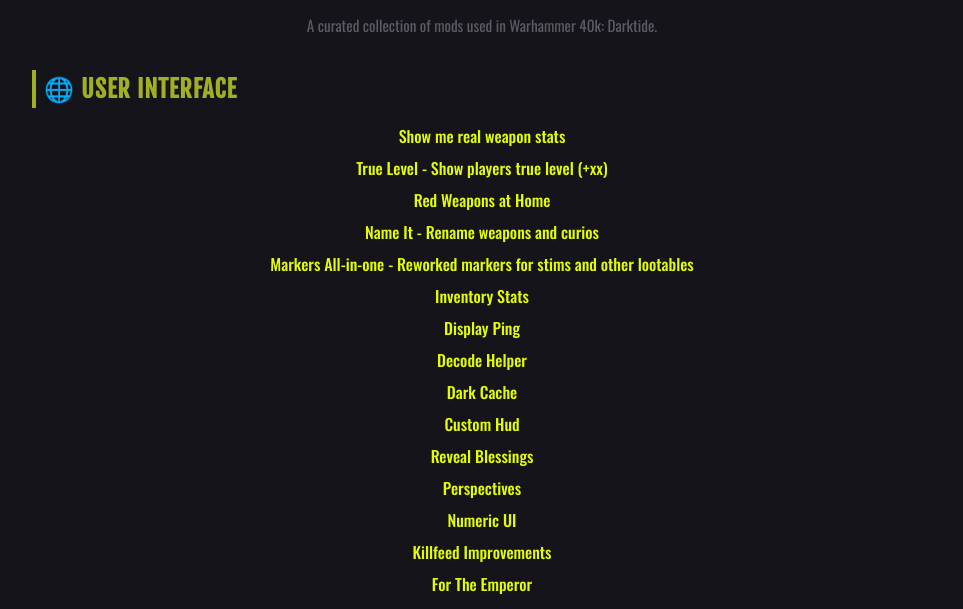
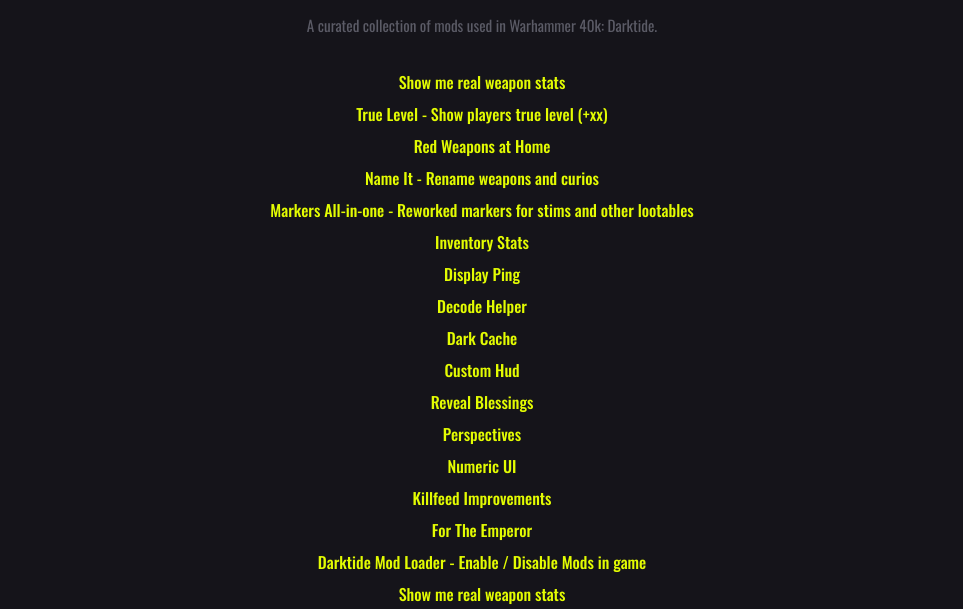
Before and after one commit to Daves-Git/darktide-mods, a plain HTML site: page index.html in a window 1280 px wide. Shown: the part 170-779 px from the top of the page, without its empty margins (158-1121 px from the left). Drawn offline with nearby package versions, Linux system fonts and the light colour scheme.

Commit message:
Fix HTML encoding issues in index.html

```diff
--- a/index.html
+++ b/index.html
@@ -102,7 +102,6 @@
 
   <p class="note">A curated collection of mods used in Warhammer 40k: Darktide.</p>
 
-  <h2>🌐 User Interface</h2>
   <ul class="centered">
     <li><a href="https://www.nexusmods.com/warhammer40kdarktide/mods/235">Show me real weapon stats</a></li>
     <li><a href="https://www.nexusmods.com/warhammer40kdarktide/mods/156">True Level - Show players true level (+xx)</a></li>
```
